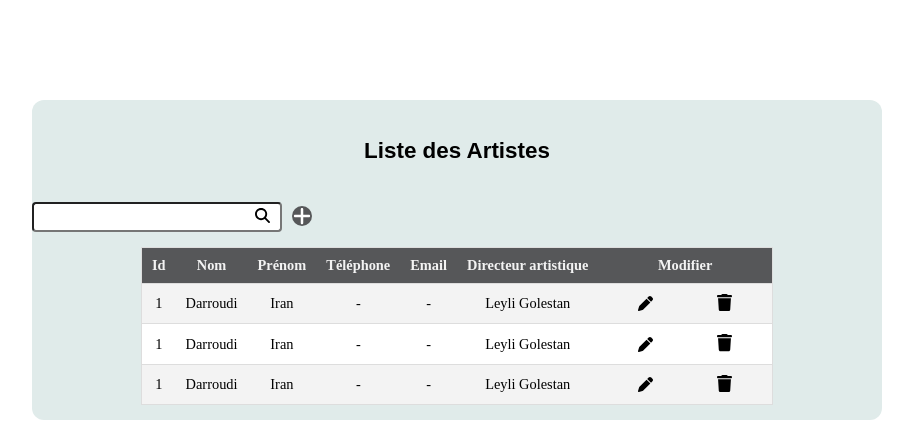
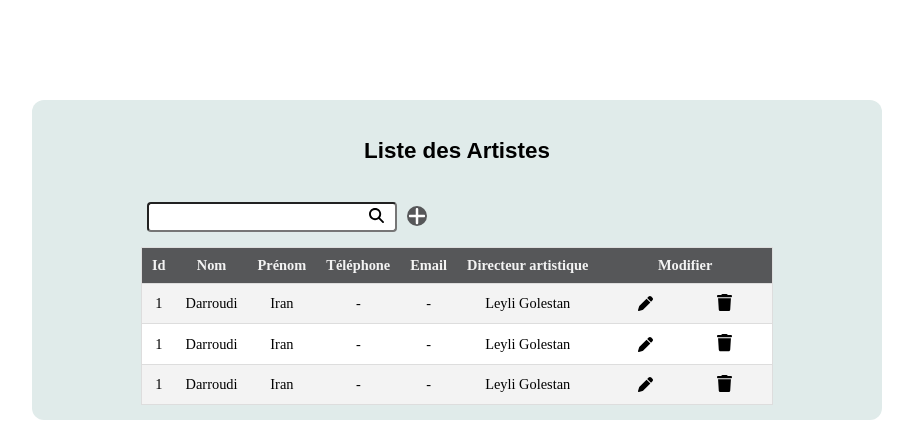
Before and after one commit to alt-ju/GRAND-ANGLE, a PHP site: page /list-artist.html in a window 1280 px wide. Shown: the top 431 px of the page, without its empty margins (183-1096 px from the left). Run offline with PHP 8.4, Linux system fonts and the light colour scheme.

Commit message:
modify style in list-artist

```diff
--- a/assets/css/style.css
+++ b/assets/css/style.css
@@ -451,6 +451,7 @@ svg:hover{
 }
 
 .search-container{
+  width: 73%;
   margin-left: auto;
   margin-right: auto;
   position: relative;
--- a/list-artist.html
+++ b/list-artist.html
@@ -11,7 +11,7 @@
   <div class="page-artist">
     <h2 class="title-page-artist">Liste des Artistes</h2>
 
-    <div class="search-container form-divs">
+    <div class="search-container form-divs-list-artist">
       <input type="search" class="search-bar">
       <button type="submit" class="search-btn"><svg xmlns="http://www.w3.org/2000/svg" viewBox="0 0 512 512"><path d="M416 208c0 45.9-14.9 88.3-40 122.7L502.6 457.4c12.5 12.5 12.5 32.8 0 45.3s-32.8 12.5-45.3 0L330.7 376c-34.4 25.2-76.8 40-122.7 40C93.1 416 0 322.9 0 208S93.1 0 208 0S416 93.1 416 208zM208 352a144 144 0 1 0 0-288 144 144 0 1 0 0 288z"/></svg></button>
       <a href="fiche-de-artiste.html"><svg class="plus" xmlns="http://www.w3.org/2000/svg" viewBox="0 0 448 512"><path d="M256 80c0-17.7-14.3-32-32-32s-32 14.3-32 32V224H48c-17.7 0-32 14.3-32 32s14.3 32 32 32H192V432c0 17.7 14.3 32 32 32s32-14.3 32-32V288H400c17.7 0 32-14.3 32-32s-14.3-32-32-32H256V80z"/></svg></a>
```
